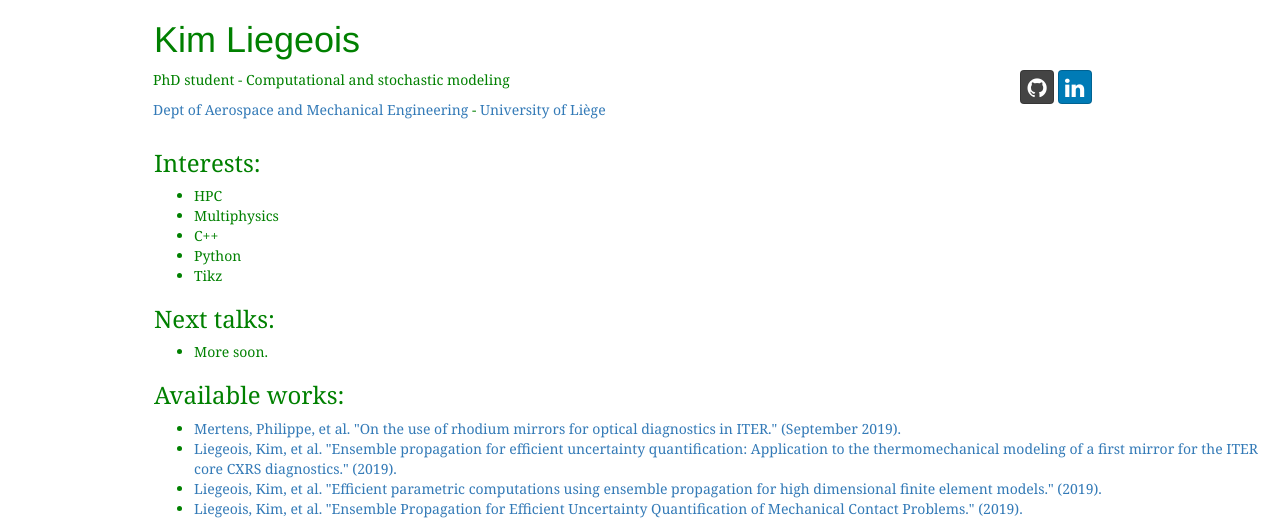
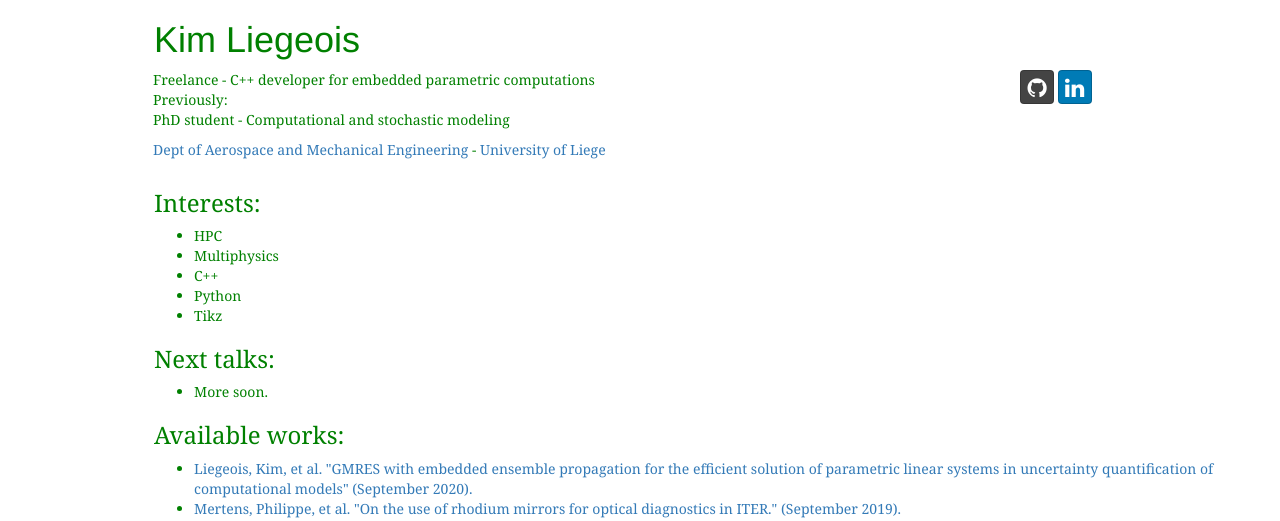
Before and after one commit to kliegeois/kliegeois.github.io, a plain HTML site: page index.html in a window 1280 px wide. Shown: the top 521 px of the page. Drawn offline with Linux system fonts and the light colour scheme.

Commit message:
Update paper and position

```diff
--- a/index.html
+++ b/index.html
@@ -18,8 +18,9 @@
 <h1>Kim Liegeois</h1>
 
 <div class="row">
-  <div class="column1"> <p>PhD student - Computational and stochastic modeling
-  <p><a target="_blank" href="http://www.am.uliege.be/cms/c_2715326/en/am-portail"> Dept of Aerospace and Mechanical Engineering </a> - <a target="_blank" href="https://www.uliege.be/cms/c_8699436/en/portail-uliege">University of Liège</a>
+  <div class="column1"> <p>Freelance - C++ developer for embedded parametric computations<br>
+  Previously:<br> PhD student - Computational and stochastic modeling
+  <p><a target="_blank" href="http://www.am.uliege.be/cms/c_2715326/en/am-portail"> Dept of Aerospace and Mechanical Engineering </a> - <a target="_blank" href="https://www.uliege.be/cms/c_8699436/en/portail-uliege">University of Liege</a>
   </div>
   <div class="column2">
     <a target="_blank" href="https://github.com/kliegeois" class="btn btn-social-icon btn-github"  onclick="_gaq.push(['_trackEvent', 'btn-social-icon', 'click', 'btn-github']);" ><span class="fa fa-github"></span></a>
@@ -45,6 +46,7 @@
 </ul>
 <h3>Available works:</h3>
 <ul>
+    <li> <a target="_blank" href="https://orbi.uliege.be/handle/2268/248201"> Liegeois, Kim, et al. "GMRES with embedded ensemble propagation for the efficient solution of parametric linear systems in uncertainty quantification of computational models" (September 2020).</a></li>
     <li> <a target="_blank" href="https://orbi.uliege.be/handle/2268/235356"> Mertens, Philippe, et al. "On the use of rhodium mirrors for optical diagnostics in ITER." (September 2019).</a></li>
     <li> <a target="_blank" href="https://orbi.uliege.be/handle/2268/238782"> Liegeois, Kim, et al. "Ensemble propagation for efficient uncertainty quantification: Application to the thermomechanical modeling of a first mirror for the ITER core CXRS diagnostics." (2019).</a></li>
     <li> <a target="_blank" href="https://orbi.uliege.be/handle/2268/235383"> Liegeois, Kim, et al. "Efficient parametric computations using ensemble propagation for high dimensional finite element models." (2019).</a></li>
```
